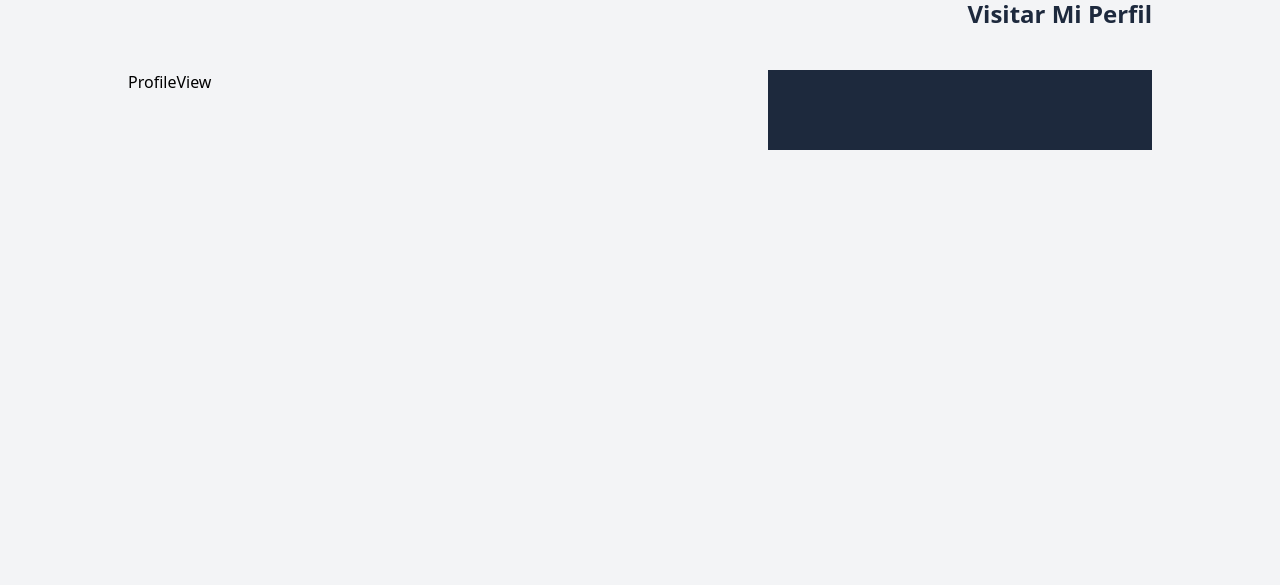
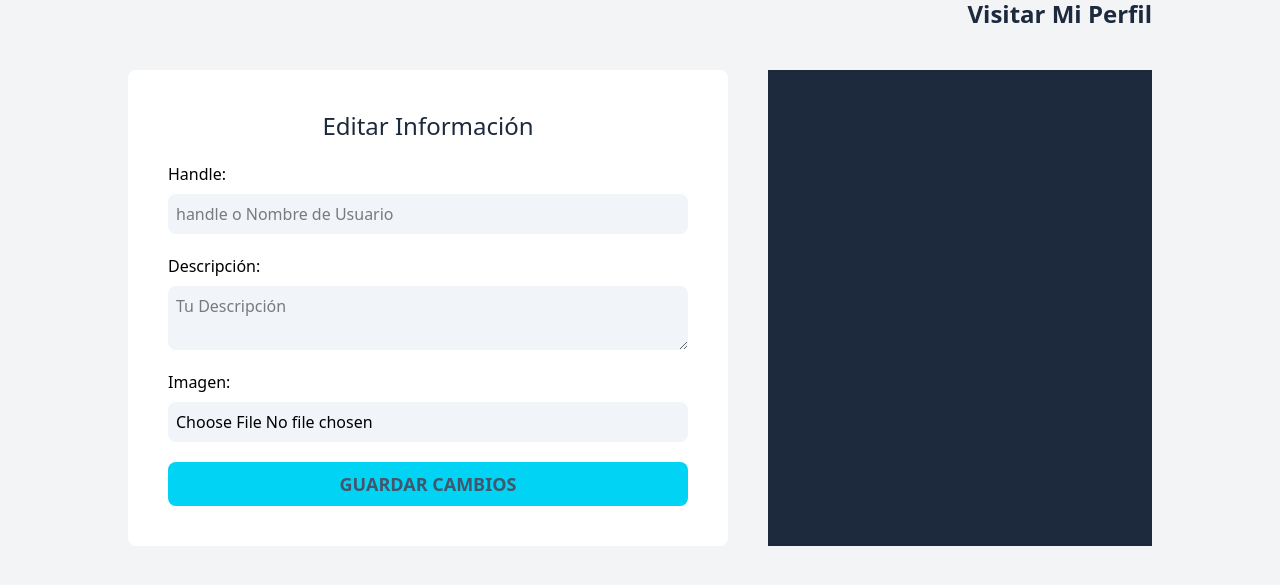
Before and after one commit to alfonso-ramos/devtree-frontend, a React (Vite) app: page /admin/profile in a window 1280 px wide. Shown: the part 239-824 px from the top of the page. Built offline with nearby package versions, Linux system fonts and the light colour scheme; no server answers.

Commit message:
[ADD] Form de profile

```diff
--- a/src/views/ProfileView.tsx
+++ b/src/views/ProfileView.tsx
@@ -1,6 +1,52 @@
 
 export default function ProfileView() {
-  return (
-    <div>ProfileView</div>
-  )
+
+    return (
+        <form
+            className="bg-white p-10 rounded-lg space-y-5"
+            onSubmit={() => {}}
+        >
+            <legend className="text-2xl text-slate-800 text-center">Editar Información</legend>
+            <div className="grid grid-cols-1 gap-2">
+                <label
+                    htmlFor="handle"
+                >Handle:</label>
+                <input
+                    type="text"
+                    className="border-none bg-slate-100 rounded-lg p-2"
+                    placeholder="handle o Nombre de Usuario"
+                />
+            </div>
+
+            <div className="grid grid-cols-1 gap-2">
+                <label
+                    htmlFor="description"
+                >Descripción:</label>
+                <textarea
+                    className="border-none bg-slate-100 rounded-lg p-2"
+                    placeholder="Tu Descripción"
+                />
+            </div>
+
+            <div className="grid grid-cols-1 gap-2">
+                <label
+                    htmlFor="handle"
+                >Imagen:</label>
+                <input
+                    id="image"
+                    type="file"
+                    name="handle"
+                    className="border-none bg-slate-100 rounded-lg p-2"
+                    accept="image/*"
+                    onChange={ () => {} }
+                />
+            </div>
+
+            <input
+                type="submit"
+                className="bg-cyan-400 p-2 text-lg w-full uppercase text-slate-600 rounded-lg font-bold cursor-pointer"
+                value='Guardar Cambios'
+            />
+        </form>
+    )
 }
```
